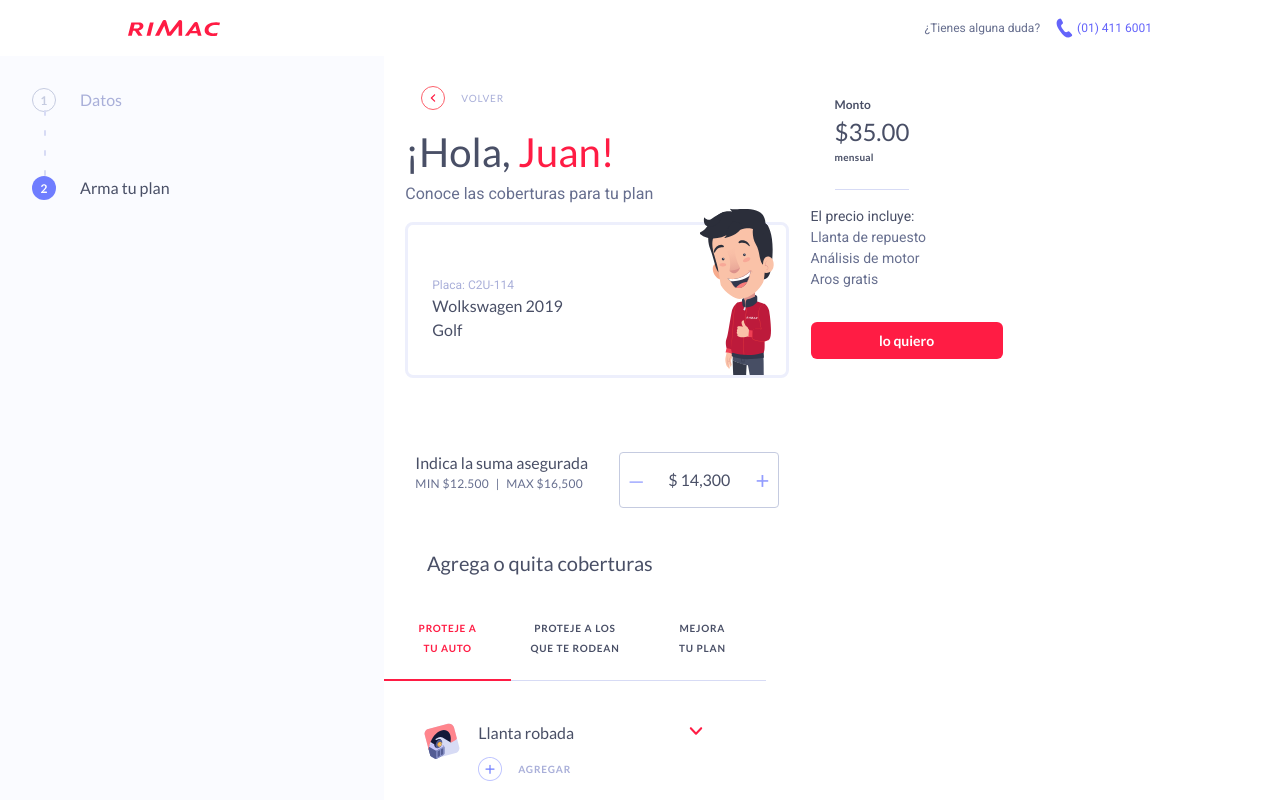
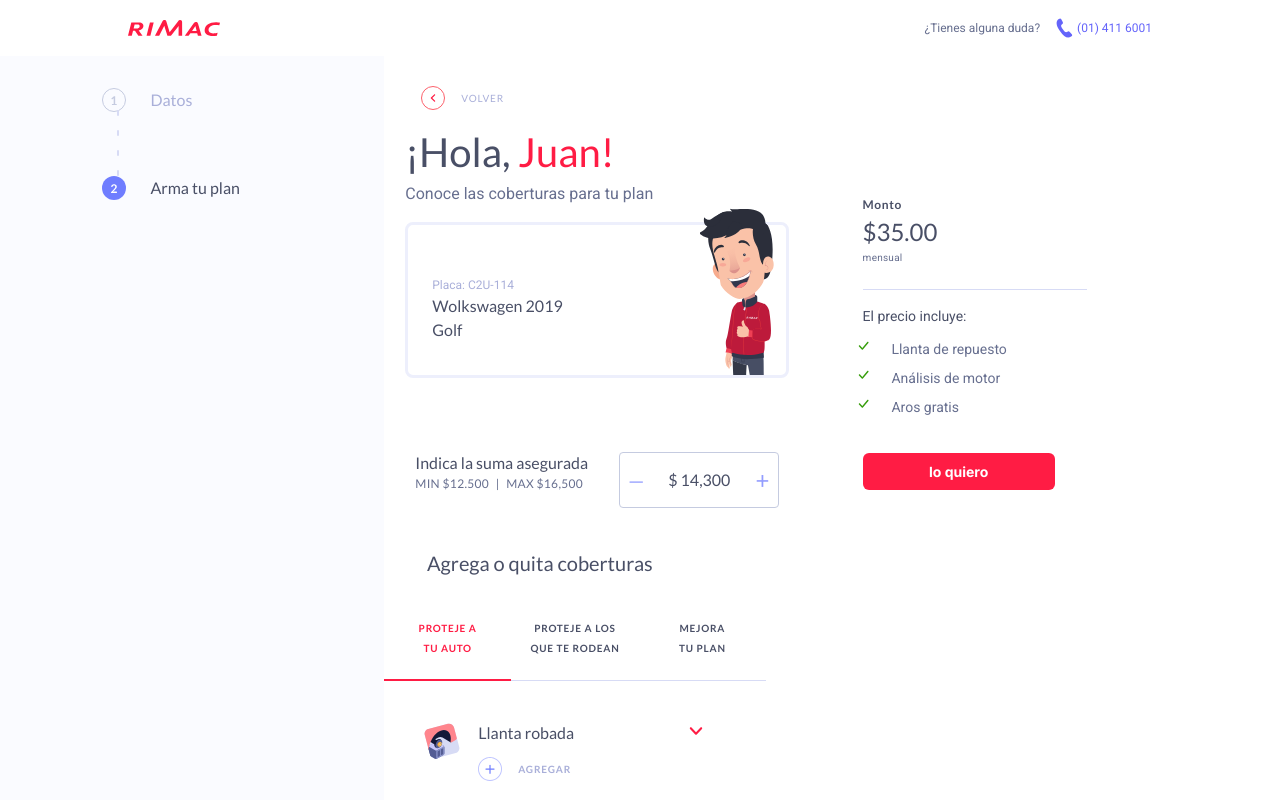
Before and after one commit to danyhoshi/rimac-project, a Next.js app: page /arma-tu-plan in a window 1280 px wide. Shown: the top 800 px of the page. Built offline with nearby package versions, Linux system fonts and the light colour scheme.

Commit message:
Fix some styles for Arma tu plan view

```diff
--- a/src/app/globals.css
+++ b/src/app/globals.css
@@ -74,3 +74,14 @@ select {
   box-shadow: 0px 6px 32px 0px rgba(174, 172, 243, 0.45);
 
 }
+
+.precio {
+  list-style-image: url(../../public/gl_check.svg);
+  padding-top: 0.5rem;
+}
+
+.precio > li {
+  line-height: 1.8rem;
+  margin-left: 1rem;
+  padding-left: 0.8rem;
+}
--- a/src/app/ui/components/Coverage.tsx
+++ b/src/app/ui/components/Coverage.tsx
@@ -2,6 +2,7 @@
 import Image from 'next/image'
 import { lato } from '@/app/ui/fonts'
 import { roboto } from '@/app/ui/fonts';
+import Link from 'next/link';
 
 export default function Step() {
 
@@ -9,14 +10,14 @@ export default function Step() {
         <section className='flex flex-col justify-center items-center w-full h-[340px] bg-[#FAFBFF] lg:bg-white gap-4'>
             <div className='w-[296px] lg:w-[384px]'>
             <div className='lg:flex hidden items-center pl-4 mt-3'>
-                <Image
+            <Link href={'/'}><Image
                     src={'/icon_Back.svg'}
                         width={24}
                         height={24}
                         className="block"
                         // onClick={ handleClickAdd }
-                        alt={'icon-back' } />
-                <p className={`text-[10px] text-[#A9AFD9] tracking-[0.8px] pl-4 ${lato.className}`}>VOLVER</p>
+                        alt={'icon-back' } /></Link>
+                <Link href={'/'}><p className={`text-[10px] text-[#A9AFD9] tracking-[0.8px] pl-4 ${lato.className}`}>VOLVER</p></Link>
             </div>
                 <h2 className={`${lato.className} text-[28px] text-[#494F66] lg:hidden`}>Mira las coberturas</h2>
                 <h2 className={`${lato.className} text-[40px] text-[#494F66] hidden lg:block mt-3`}>¡Hola, <span className='text-[#FF1C44]'>Juan!</span></h2>
--- a/src/app/ui/components/IWant.tsx
+++ b/src/app/ui/components/IWant.tsx
@@ -10,20 +10,22 @@ const latoRegular = Lato({  weight: ['400'],
 export default function IWant() {
 
     return (
-      <section className={`flex lg:flex-col justify-between lg:items-start items-center w-full ${latoRegular.className} mt-10 h-[76px] iWant lg:shadow-none lg:w-[33.33%]`}>
-            <div className='text-[#494F66] ml-6 lg:border-b-[1px] lg:border-[#D7DBF5]'>
-                <p className={`text-[12px] ${latoBold.className} text-[#494F66] hidden lg:block`}>Monto</p>
-                <p className={`text-[24px] ${latoRegular.className}`}>$35.00</p>
-                <p className={`text-[10px] ${latoBold.className} tracking-wide pb-6 block lg:hidden`}>MENSUAL</p>
-                <p className={`text-[10px] ${latoBold.className} tracking-wide pb-6 hidden lg:block`}>mensual</p>
+      <section className={`flex flex-row justify-between items-center lg:flex-col  lg:items-start w-full mt-10 h-[76px] iWant lg:shadow-none lg:w-[33.33%] lg:pl-7 lg:pt-[100px]`}>
+            <div className='text-[#494F66] ml-6 lg:border-b-[1px] lg:border-[rgb(215,219,245)] lg:w-[224px]'>
+                <p className={`text-[12px] ${latoBold.className} text-[#494F66] hidden lg:block tracking-[0.6px]`}>Monto</p>
+                <p className={`${latoRegular.className} text-[24px] text-[#494F66]`}>$35.00</p>
+                <p className={`text-[10px] ${latoBold.className} tracking-wide block lg:hidden`}>MENSUAL</p>
+                <p className={`text-[10px] ${roboto.className} text-[#676F8F] tracking-wide pb-6 hidden lg:block`}>mensual</p>
             </div>
-            <div className={`hidden lg:block mt-4`}>
+            <div className={`hidden lg:block mt-4 lg:ml-6`}>
               <p className={`text-[14px] text-[#494F66] ${roboto.className}`}>El precio incluye: </p>
-              <p className={`text-[14px] text-[#676F8F] ${roboto.className}`}>Llanta de repuesto</p>
-              <p className={`text-[14px] text-[#676F8F] ${roboto.className}`}>Análisis de motor</p>
-              <p className={`text-[14px] text-[#676F8F] ${roboto.className}`}>Aros gratis</p>
+              <ul className='precio'>
+                <li className={`text-[14px] text-[#676F8F] ${roboto.className}`}>Llanta de repuesto</li>
+                <li className={`text-[14px] text-[#676F8F] ${roboto.className}`}>Análisis de motor</li>
+                <li className={`text-[14px] text-[#676F8F] ${roboto.className}`}>Aros gratis</li>
+              </ul>
             </div>
-            <button className="bg-[#FF1C44] h-[44px] text-white py-2 px-4 text-[14px] mr-6 w-[168px] lg:w-[192px] font-bold rounded-md lg:mt-8">
+            <button className="bg-[#FF1C44] h-[44px] text-white py-2 px-4 text-[14px] mr-6 lg:ml-6 w-[168px] lg:w-[192px] font-bold rounded-md lg:mt-8">
               lo quiero
             </button>
       </section>
--- a/src/app/ui/components/Step.tsx
+++ b/src/app/ui/components/Step.tsx
@@ -22,7 +22,7 @@ export default function Step() {
                 alt="bar"/>
       </div>
       <div className='lg:flex flex-col gap-16 pl-8 bg-[#FAFBFF] w-[30%] hidden relative'>
-        <div className='flex'>
+        <div className='flex lg:ml-[20%]'>
           <Image
                 src="/1datos.svg"
                 width={24}
@@ -35,9 +35,9 @@ export default function Step() {
                 width={2}
                 height={40}
                 alt="return"
-                className='pt-0 absolute top-10 left-11'
+                className='pt-0 absolute top-10 left-[7.3rem]'
         />
-        <div className='flex'>
+        <div className='flex lg:ml-[20%]'>
             <Image
                 src="/2ArmaTuPlan.svg"
                 width={24}
```
Also changed, not shown: public/gl_check.svg (added).
